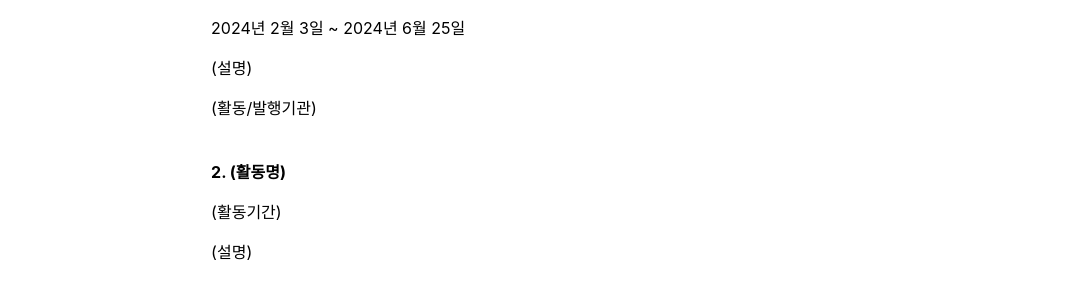
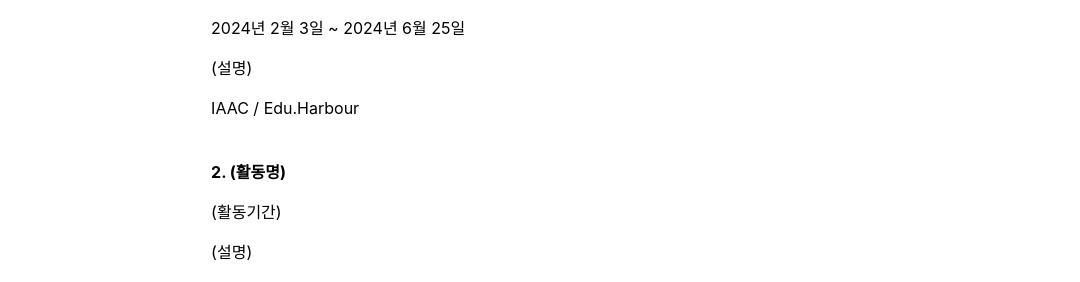
Before and after one commit to mino-jeong/mino-jeong.github.io, a Jekyll site: the page built from postech.md, in a window 1280 px wide and 900 px high. Shown: the part 460-742 px from the top of the window, without its empty margins (92-1172 px from the left). Built offline with Jekyll 4.4.1, drawn with Linux system fonts in a browser that asks for light colours.

Commit message:
Update postech.yml

```diff
--- a/_data/postech.yml
+++ b/_data/postech.yml
@@ -9,11 +9,10 @@
   description: '<font color="#808080">본 활동은 ~이며, 활동 내에서 ~ 역할을 수행하였음</font>'
   institution: '<font color="#808080">OO협의회</font>'
 
-
 - title: '1. 국제 천문학 및 천체물리학 대회 (International Astronomy and Astrophysics Competition)'
   date: '2024년 2월 3일 ~ 2024년 6월 25일'
   description: '(설명)'
-  institution: '(활동/발행기관)'
+  institution: 'IAAC / Edu.Harbour'
 
 - title: '2. (활동명)'
   date: '(활동기간)'
```
